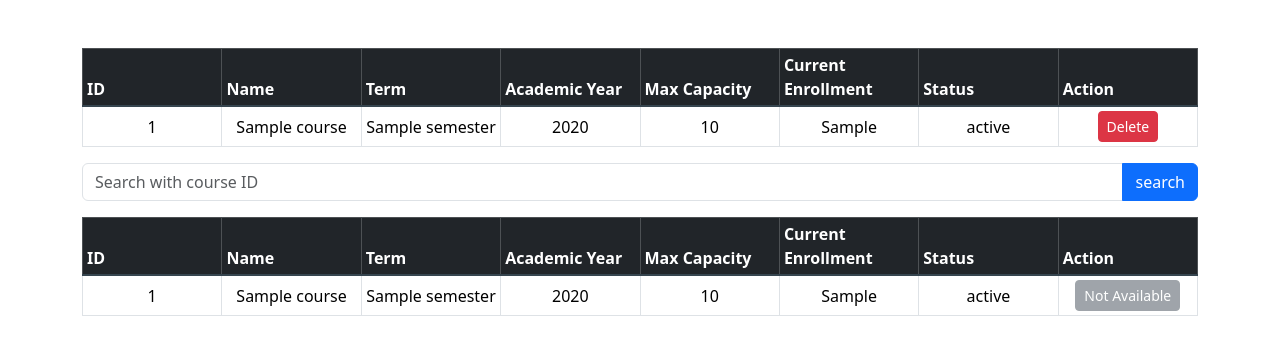
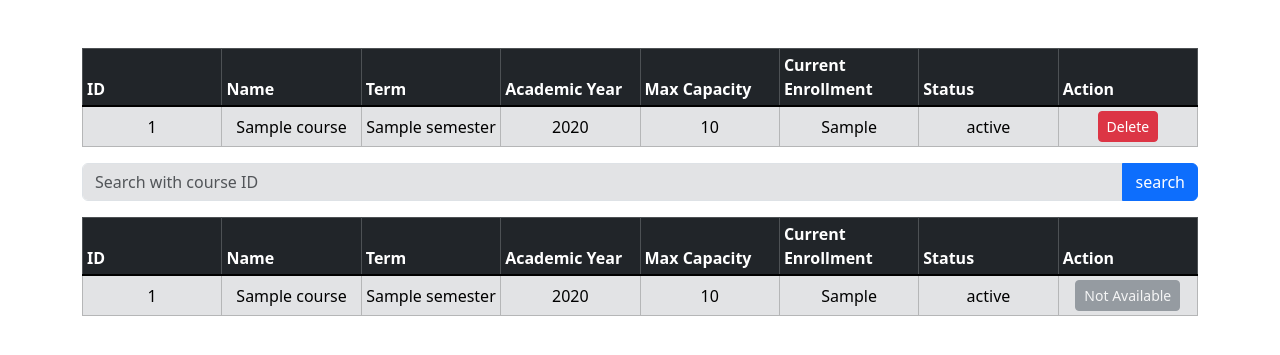
Before and after one commit to 6510615062/cn331-as2, a Django app: template quota_registration/quota_webapp/templates/dashboard.html in a window 1280 px wide. Shown: the part 66-421 px from the top of the page. Run offline with Django 5.2, Linux system fonts and the light colour scheme; the template is opened without the code that fills it: most values are stand-ins (such as "Sample title", 1, 10 or a date in 2020).

Commit message:
darkmode v1.1, addtional course to database

```diff
--- a/quota_registration/quota_webapp/templates/dashboard.html
+++ b/quota_registration/quota_webapp/templates/dashboard.html
@@ -34,7 +34,7 @@
   {% endif %}
 
   <div class="container mt-5">
-    <table class="table table-hover table-bordered table-sm align-middle" style="table-layout: fixed;">
+    <table class="table table-secondary table-hover table-bordered table-sm align-middle" style="table-layout: fixed;">
       <thead>
         <tr class="table-dark">
           <th scope="col">ID</th>
@@ -71,14 +71,14 @@
   <div class="container">
     <form method="GET" action="{% url 'dashboard' %}" class="row g-2">
       <div class="input-group">
-        <input type="search" class="form-control" placeholder="Search with course ID" name="filter" />
+        <input type="search" class="form-control" style="background-color: #e2e3e5;" placeholder="Search with course ID" name="filter" />
         <button type="submit" class="btn btn-primary">search</button>
       </div>
     </form>
   </div>
 
   <div class="container mt-3">
-    <table class="table table-hover table-bordered table-sm align-middle" style="table-layout: fixed;">
+    <table class="table table-secondary table-hover table-bordered table-sm align-middle" style="table-layout: fixed;">
       <thead>
         <tr class="table-dark">
           <th scope="col">ID</th>
```
Also changed, not shown: quota_registration/db.sqlite3.
